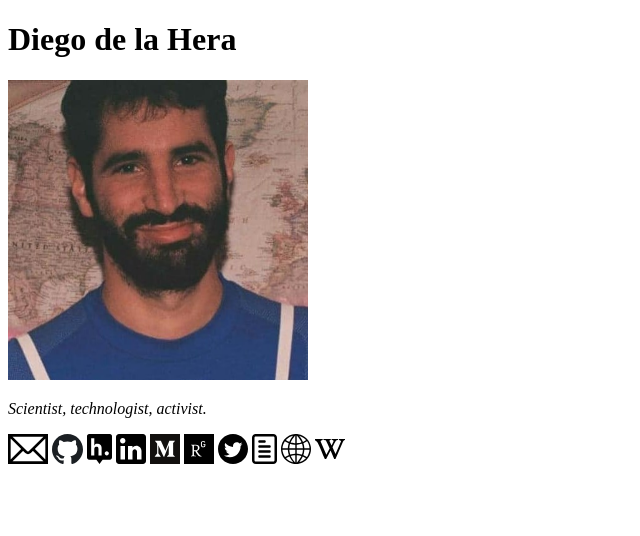
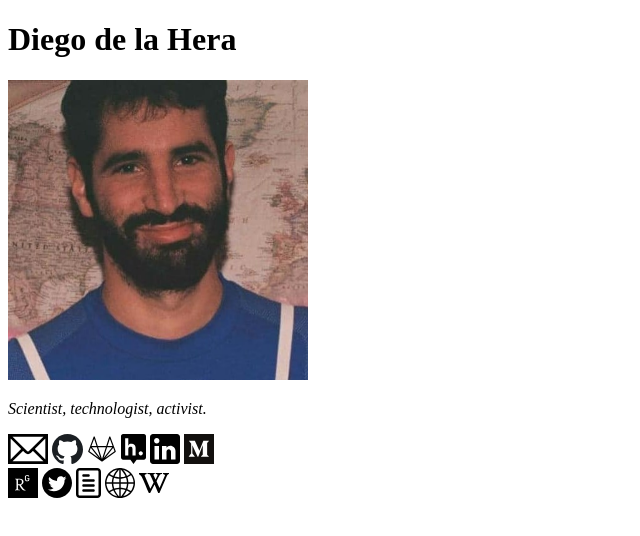
Before and after one commit to diegodlh/profile, a plain HTML site: page index.html in a window 1280 px wide. Shown: the whole page, without its empty margins (0-640 px from the left). Drawn offline with Linux system fonts and the light colour scheme.

Commit message:
Added GitLab, split icons in two lines

```diff
--- a/index.html
+++ b/index.html
@@ -12,9 +12,10 @@
 	<div>
 		<a href='mailto:&#100;&#101;&#108;&#097;&#104;&#101;&#114;&#097;&#064;&#103;&#109;&#097;&#105;&#108;&#046;&#099;&#111;&#109;' title='E-mail'><img src="email.svg" height=30></a>
 		<a href='https://github.com/diegodlh' title='GitHub'><img src="github.svg" height=30></a>
+		<a href='https://gitlab.com/diegodlh' title='GitLab'><img src="gitlab.svg" height=30></a>
 		<a href='https://hypothes.is/users/diegodlh' title='Hypothesis (Web Annotations)'><img src="hypothesis.svg" height=30></a>
 		<a href='https://www.linkedin.com/in/diegodelahera/' title='LinkedIn'><img src="linkedin.svg" height=30></a>
-		<a href='https://medium.com/@delahera' title='Medium'><img src="medium.svg" height=30></a>
+		<a href='https://medium.com/@delahera' title='Medium'><img src="medium.svg" height=30></a><br>
 		<a href='https://www.researchgate.net/profile/Diego_De_la_Hera' title='ResearchGate'><img src="researchgate.svg" height=30></a>
 		<a href='https://twitter.com/diegodlh' title='Twitter'><img src="twitter.svg" height=30></a>
 		<a href='resume.pdf' title='Resume'><img src="resume.svg" height=30></a>
```
Also changed, not shown: gitlab.svg (added).
